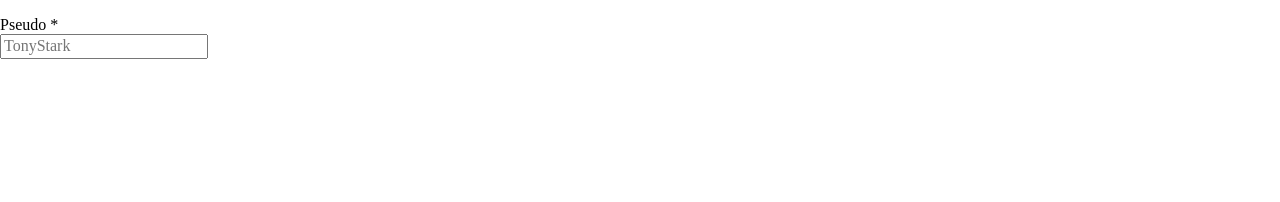
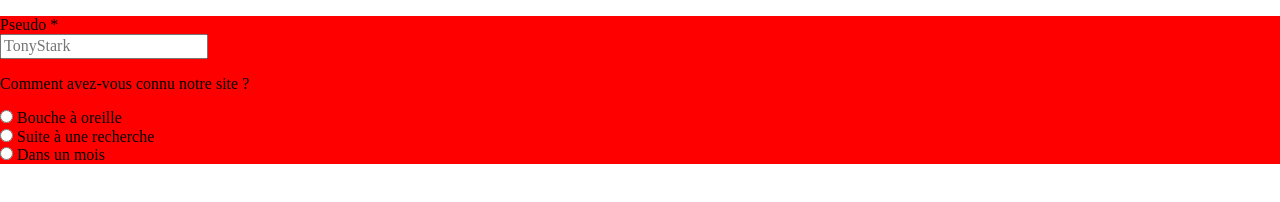
Before and after one commit to Cindoushka/Nuit-de-l-info, a website: page elements html/formulaire.html in a window 1280 px wide. Drawn offline with nearby package versions, Linux system fonts and the light colour scheme; files that its build step writes are made by us from their sources; a web font is replaced by a local one.

Commit message:
modif liensutiles.scss

```diff
--- a/elements html/formulaire.html
+++ b/elements html/formulaire.html
@@ -15,9 +15,17 @@
             <input type="text" name="pseudo" id="pseudo" placeholder="TonyStark" required>
         </p>
 
-        <p>
-            <label for=""
-        </p>
+        <p>Comment avez-vous connu notre site ?</p>
+
+        <input type="radio" id="boucheaoreille" name="how" value="Talk" required>
+        <label for="boucheaoreille">Bouche à oreille</label><br>
+
+        <input type="radio" id="recherche" name="how" value="Search">
+        <label for="recherche">Suite à une recherche</label><br>
+
+        <input type="radio" id="month" name="how" value="Month">
+        <label for="month">Dans un mois</label><br>
+<p>
     </form>
 
 </body>
--- a/sass/layout/_formulairecontact.scss
+++ b/sass/layout/_formulairecontact.scss
@@ -0,0 +1,3 @@
+form {
+    background-color: red;
+}
```
Also changed, not shown: sass/main.css, sass/pages/_liensutiles.scss (added), sass/pages/liensutiles.scss (deleted), 1 other file.
